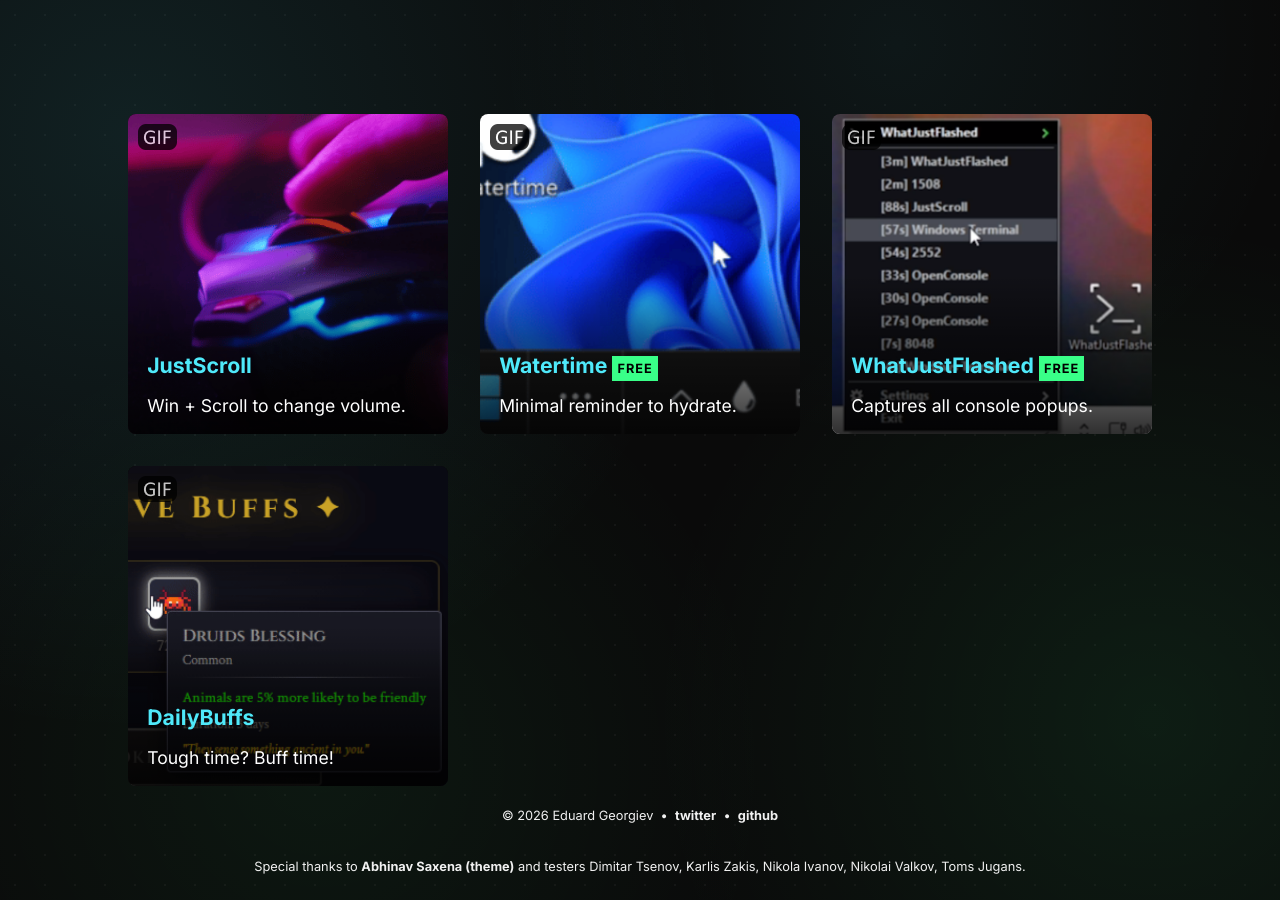
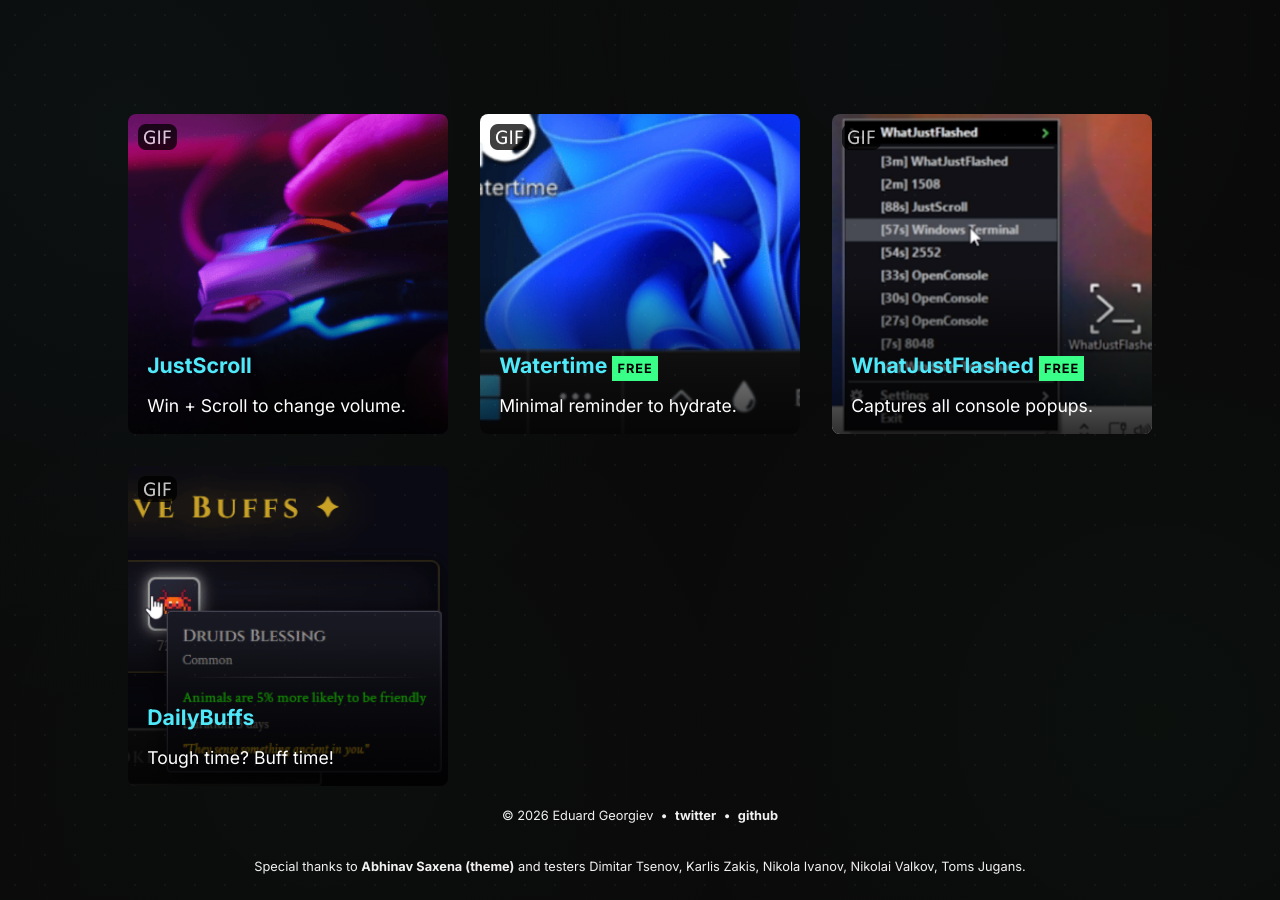
Before and after one commit to ERGeorgiev/ergeorgiev.github.io, a Jekyll site: the page built from index.md, in a window 1280 px wide. Built offline with Jekyll 4.4.1, drawn with Linux system fonts in a browser that asks for light colours.

Commit message:
Revert "Move dots into background-image stack and boost blob opacity"
This reverts commit 2d254974d1c4a9c2e28b53f825a0e18ca929d7b1.

```diff
--- a/_sass/moonwalk.scss
+++ b/_sass/moonwalk.scss
@@ -10,12 +10,24 @@
   min-height: 100vh;
   background-color: #0A0A0A;
   background-image:
-    radial-gradient(rgba(255, 255, 255, 0.04) 1px, transparent 1px),
-    radial-gradient(circle 600px at 10% 15%, rgba(79, 233, 250, 0.10), transparent),
-    radial-gradient(circle 500px at 90% 80%, rgba(57, 255, 136, 0.08), transparent),
-    radial-gradient(circle 400px at 70% 5%, rgba(79, 233, 250, 0.06), transparent),
-    radial-gradient(circle 450px at 25% 85%, rgba(57, 255, 136, 0.06), transparent);
-  background-size: 30px 30px, 100% 100%, 100% 100%, 100% 100%, 100% 100%;
+    radial-gradient(circle 600px at 10% 15%, rgba(79, 233, 250, 0.03), transparent),
+    radial-gradient(circle 500px at 90% 80%, rgba(57, 255, 136, 0.025), transparent),
+    radial-gradient(circle 400px at 70% 5%, rgba(79, 233, 250, 0.02), transparent),
+    radial-gradient(circle 450px at 25% 85%, rgba(57, 255, 136, 0.02), transparent);
+
+  &::before {
+    content: "";
+    position: fixed;
+    inset: 0;
+    pointer-events: none;
+    z-index: 999;
+    background-image: radial-gradient(
+      rgba(255, 255, 255, 0.075) 1px,
+      transparent 1px
+    );
+    background-size: 30px 30px;
+    opacity: 0.5;
+  }
 }
 
 :root {
```
